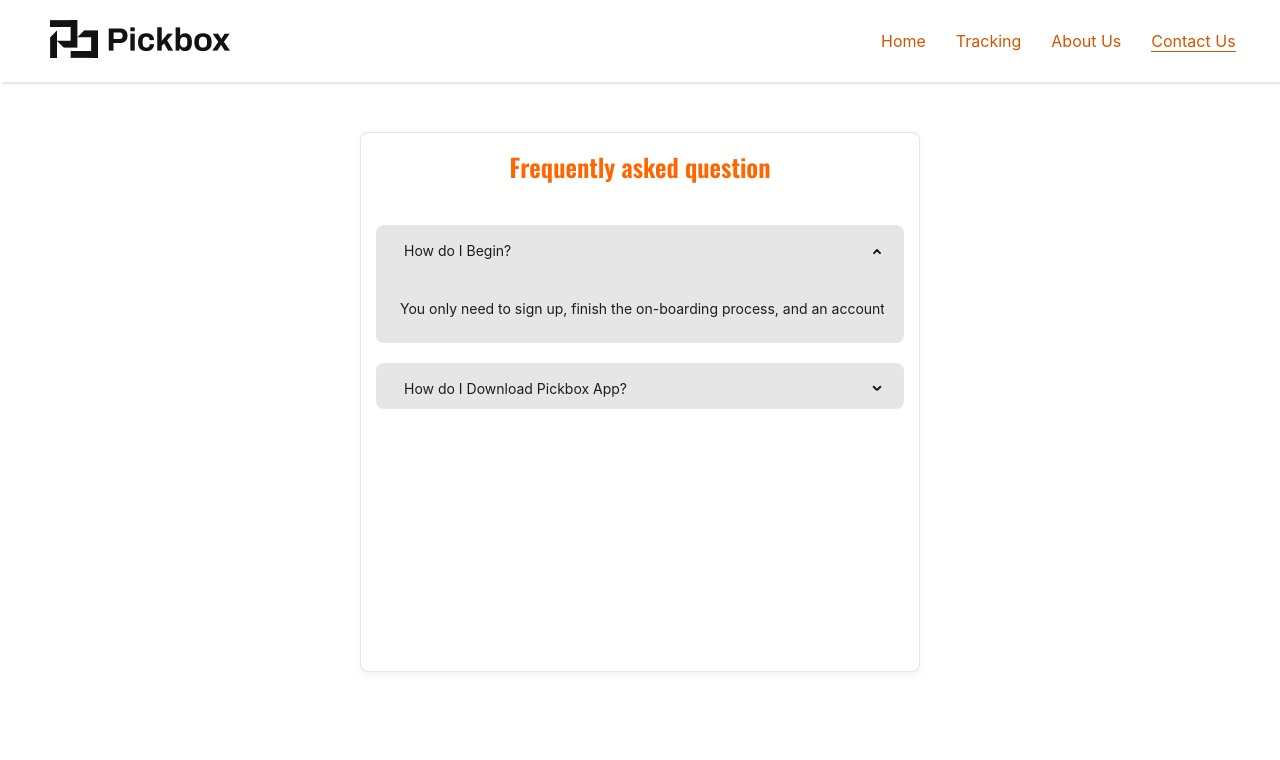
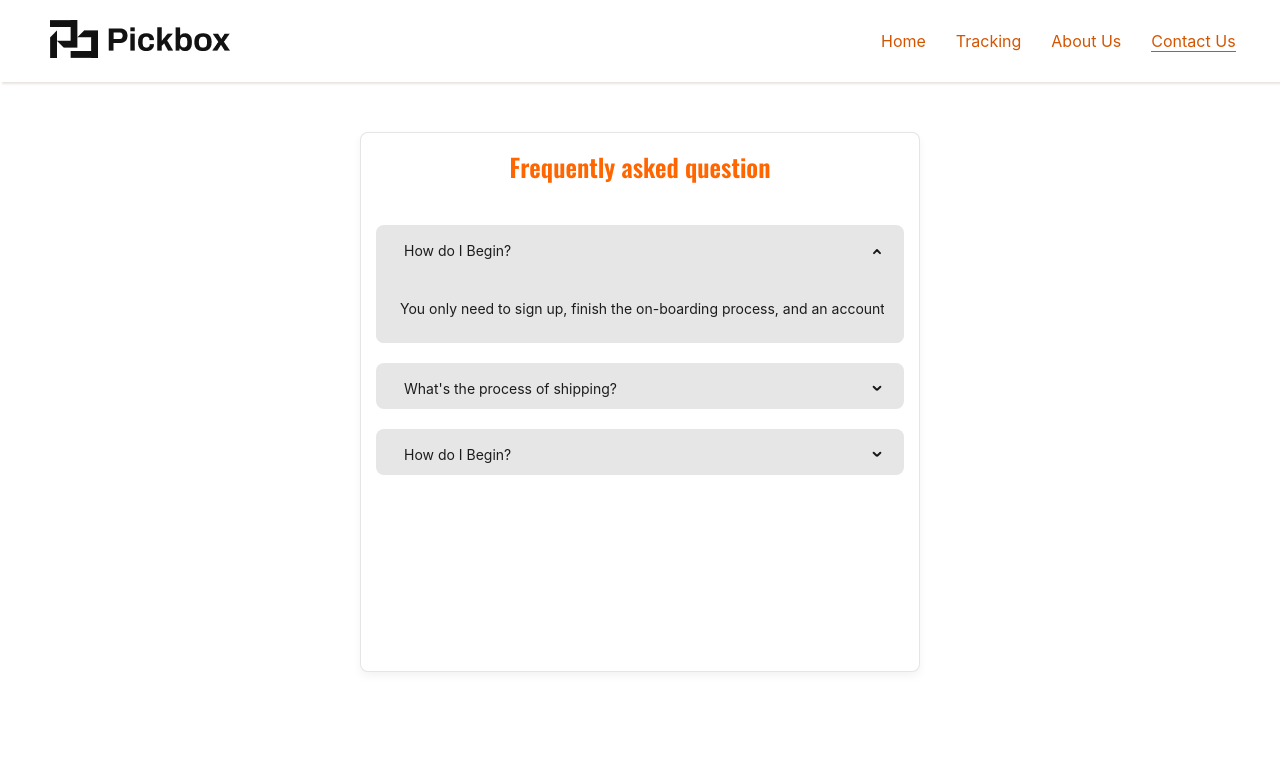
Before and after one commit to Pickbox-Project/Pickbox-frontend, a React (Create React App) app: page /contactus in a window 1280 px wide. Shown: the top 760 px of the page. Built offline with nearby package versions, Linux system fonts and the light colour scheme.

Commit message:
Editing the Faq Component

```diff
--- a/src/Components/Faqs/Faqs.jsx
+++ b/src/Components/Faqs/Faqs.jsx
@@ -20,9 +20,20 @@ const items = [
       "1"
     ),
   ]),
-  getItem("How do I Download Pickbox App?", "sub2", [getItem("Testing", "2")]),
+  getItem("What's the process of shipping? ", "sub2", [
+    getItem(
+      "Shipping with Pickbox is Simple. Simply log in and order a delivery that's all required.",
+      "2"
+    ),
+  ]),
+  getItem("How do I Begin?", "sub3", [
+    getItem(
+      "You only need to sign up, finish the on-boarding process, and an account will be created for you",
+      "1"
+    ),
+  ]),
 ];
-const rootSubmenuKeys = ["sub1", "sub2"];
+const rootSubmenuKeys = ["sub1", "sub2", "sub3"];
 const Faqs = () => {
   const [openKeys, setOpenKeys] = useState(["sub1"]);
   const onOpenChange = (keys) => {
```
